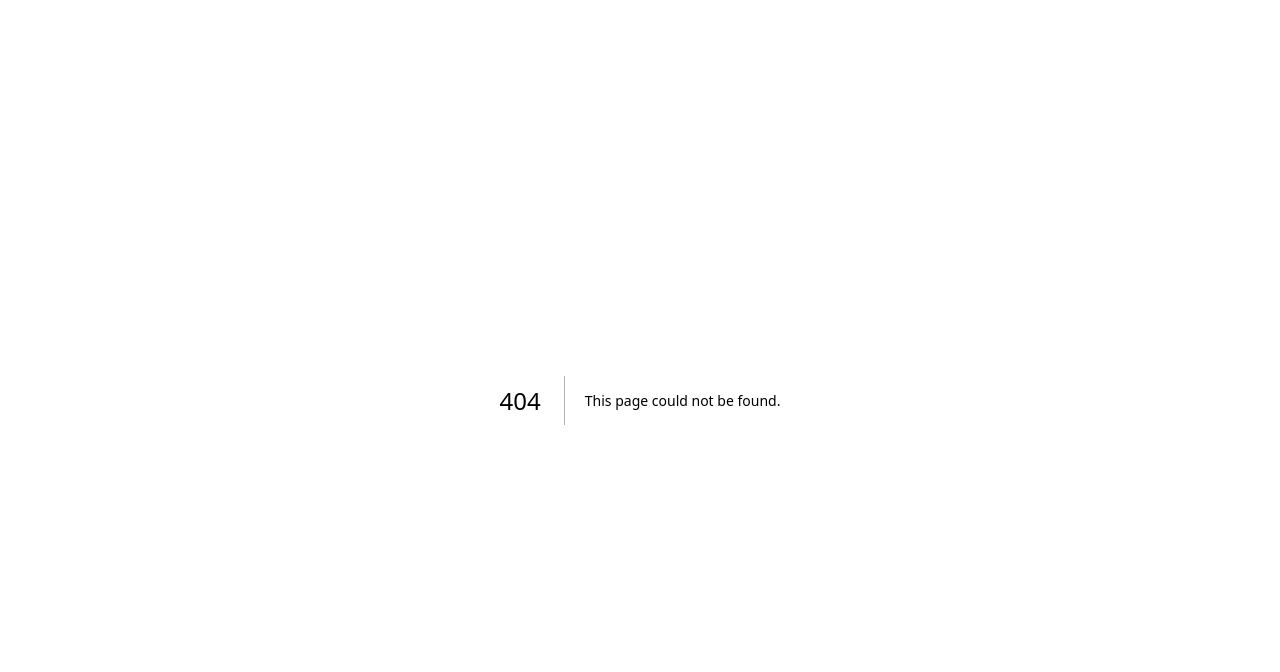
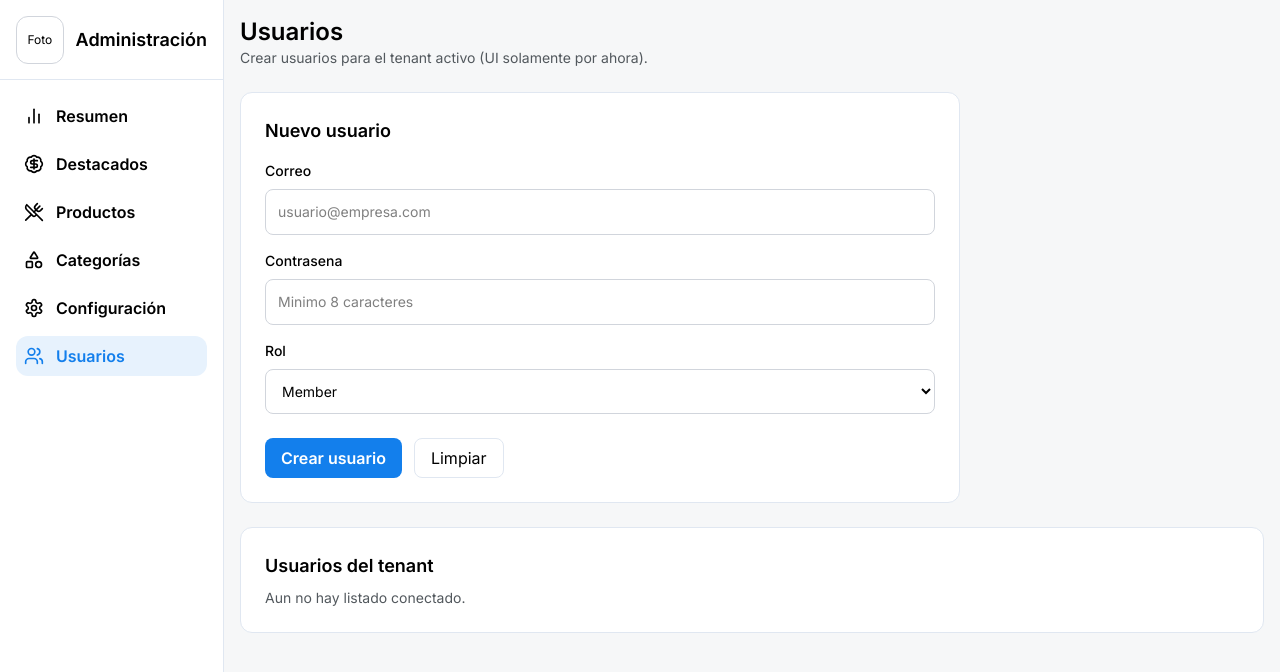
Before and after one commit to CristianTapia/dashboard, a Next.js app: page /dashboard/usuarios in a window 1280 px wide. Before the commit this address had no page. Shown: the top 672 px of the page. Built offline with nearby package versions, Linux system fonts and the light colour scheme.

Commit message:
Users page created

```diff
--- a/app/dashboard/layout.tsx
+++ b/app/dashboard/layout.tsx
@@ -2,7 +2,7 @@
 
 import DashboardNavButton from "../ui/DashboardNavButton";
 import CollapsibleNavButton from "../ui/CollapsibleNavButton";
-import { ChartNoAxesColumn, BadgeDollarSign, UtensilsCrossed, Shapes, Settings } from "lucide-react";
+import { ChartNoAxesColumn, BadgeDollarSign, UtensilsCrossed, Shapes, Settings, Users } from "lucide-react";
 
 export default function DashboardLayout({ children }: { children: React.ReactNode }) {
   // Nav tab icon size
@@ -42,6 +42,7 @@ export default function DashboardLayout({ children }: { children: React.ReactNod
               name="Configuración"
               href="/dashboard/configuracion"
             />
+            <DashboardNavButton icon={<Users size={iconSize} />} name="Usuarios" href="/dashboard/usuarios" />
           </ul>
         </nav>
       </aside>
--- /dev/null
+++ b/app/dashboard/usuarios/page.tsx
@@ -0,0 +1,94 @@
+"use client";
+
+import { useState } from "react";
+
+export default function UsuariosPage() {
+  const [email, setEmail] = useState("");
+  const [password, setPassword] = useState("");
+  const [role, setRole] = useState("member");
+
+  return (
+    <div className="flex flex-col gap-6">
+      <div className="flex items-center justify-between">
+        <div>
+          <h1 className="text-2xl font-semibold">Usuarios</h1>
+          <p className="text-sm text-[var(--color-txt-secondary)]">
+            Crear usuarios para el tenant activo (UI solamente por ahora).
+          </p>
+        </div>
+      </div>
+
+      <section className="bg-[var(--color-foreground)] border border-[var(--color-line-limit)] rounded-xl p-6 max-w-[720px]">
+        <h2 className="text-lg font-semibold mb-4">Nuevo usuario</h2>
+        <form
+          className="grid gap-4"
+          onSubmit={(event) => {
+            event.preventDefault();
+            alert("UI solamente: aun no crea usuarios.");
+          }}
+        >
+          <label className="grid gap-2">
+            <span className="text-sm font-medium">Correo</span>
+            <input
+              className="form-input text-sm rounded-lg border border-[var(--color-border-box)] p-3 bg-transparent"
+              placeholder="usuario@empresa.com"
+              type="email"
+              value={email}
+              onChange={(event) => setEmail(event.target.value)}
+              required
+            />
+          </label>
+
+          <label className="grid gap-2">
+            <span className="text-sm font-medium">Contrasena</span>
+            <input
+              className="form-input text-sm rounded-lg border border-[var(--color-border-box)] p-3 bg-transparent"
+              placeholder="Minimo 8 caracteres"
+              type="password"
+              value={password}
+              onChange={(event) => setPassword(event.target.value)}
+              required
+            />
+          </label>
+
+          <label className="grid gap-2">
+            <span className="text-sm font-medium">Rol</span>
+            <select
+              className="form-select text-sm rounded-lg border border-[var(--color-border-box)] p-3 bg-transparent"
+              value={role}
+              onChange={(event) => setRole(event.target.value)}
+            >
+              <option value="member">Member</option>
+              <option value="admin">Admin</option>
+            </select>
+          </label>
+
+          <div className="flex gap-3 pt-2">
+            <button
+              className="bg-[var(--color-button-send)] text-white rounded-lg h-10 px-4 font-semibold"
+              type="submit"
+            >
+              Crear usuario
+            </button>
+            <button
+              className="border border-[var(--color-line-limit)] rounded-lg h-10 px-4"
+              type="reset"
+              onClick={() => {
+                setEmail("");
+                setPassword("");
+                setRole("member");
+              }}
+            >
+              Limpiar
+            </button>
+          </div>
+        </form>
+      </section>
+
+      <section className="bg-[var(--color-foreground)] border border-[var(--color-line-limit)] rounded-xl p-6">
+        <h2 className="text-lg font-semibold mb-2">Usuarios del tenant</h2>
+        <p className="text-sm text-[var(--color-txt-secondary)]">Aun no hay listado conectado.</p>
+      </section>
+    </div>
+  );
+}
```
